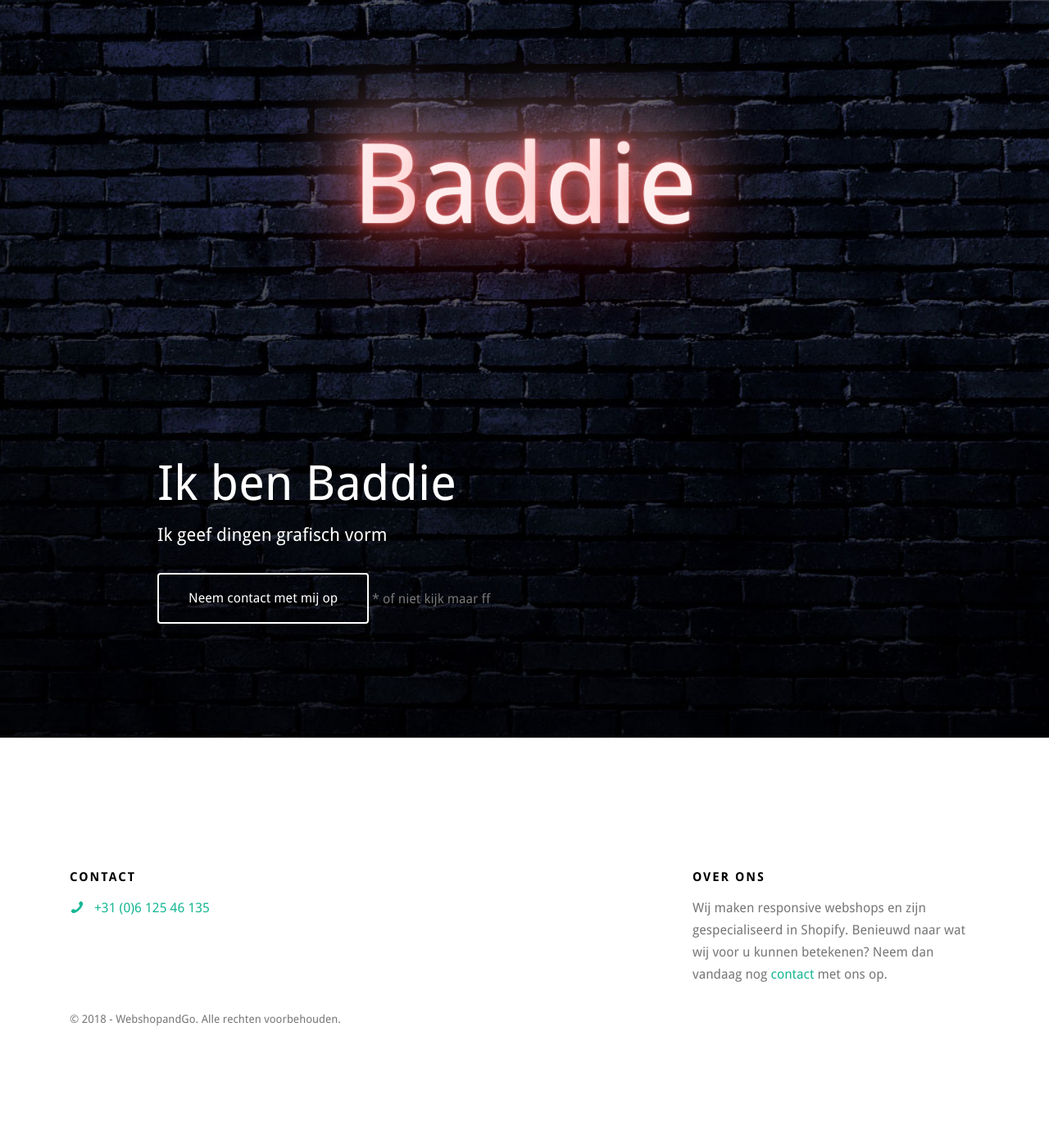
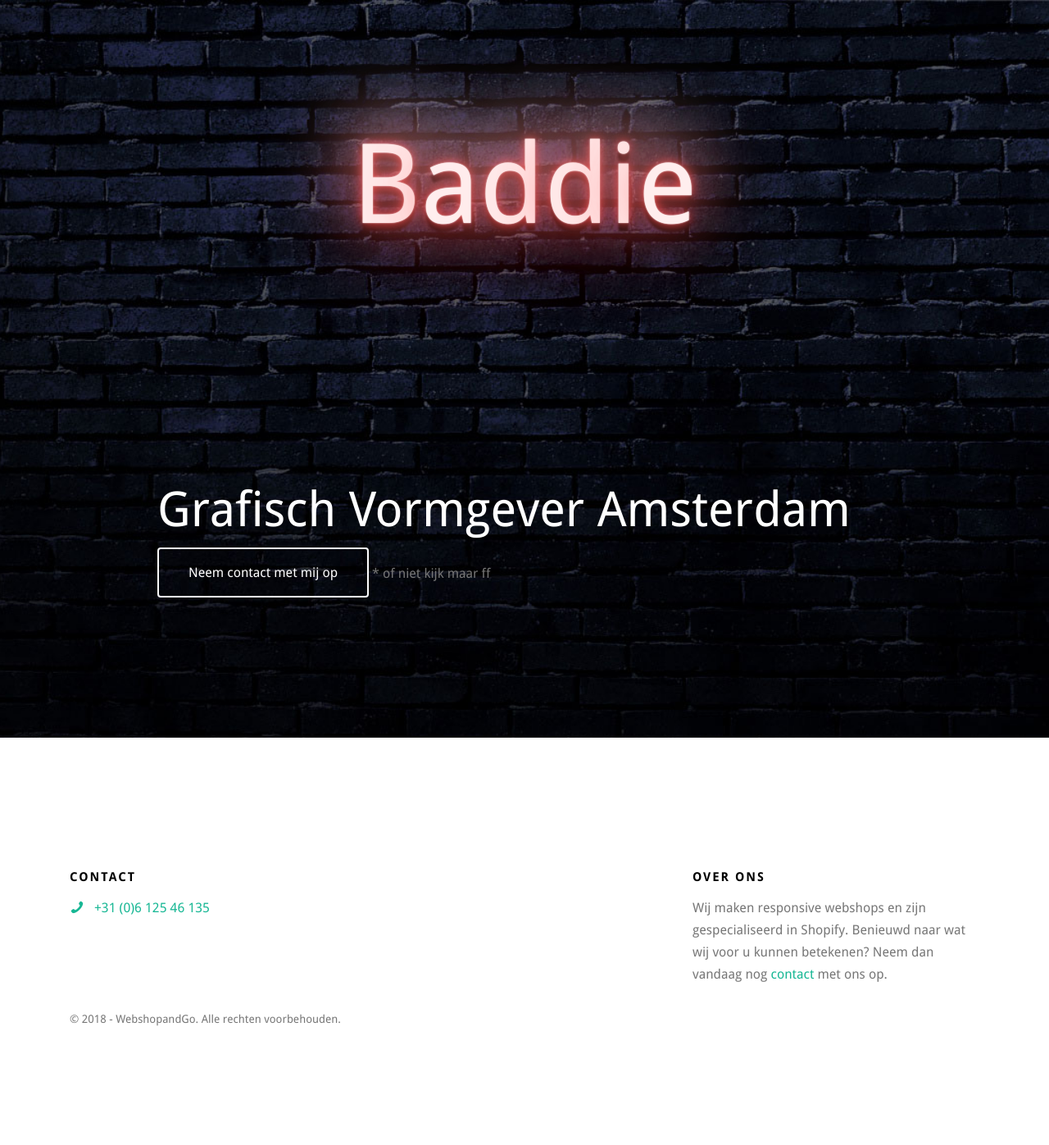
Before and after one commit to apsweb/baddie, a Jekyll site: the page built from index.md, in a window 1280 px wide. Shown: the whole page at 82% size. Built offline with Jekyll 4.4.1, drawn with Linux system fonts in a browser that asks for light colours; some web fonts are replaced.

Commit message:
Updated '_includes/headerhome.html' via CloudCannon

```diff
--- a/_includes/headerhome.html
+++ b/_includes/headerhome.html
@@ -1,12 +1,12 @@
 
 	<header id="gtco-header" class="gtco-cover" role="banner" style="background-image:url({{ site.data.settings.header_image }});">
 
-	<h1 class="neon"><b>B<span>ad</span>d<span>i</span>e</b></h1>
+	<div class="neon"><b>B<span>ad</span>d<span>i</span>e</b></div>
 
 	<div class="display-tc">
-							<h1 class="animate-box editable" data-animate-effect="fadeInUp">Ik ben Baddie</h1>
-							<h2 class="animate-box editable" data-animate-effect="fadeInUp">Ik geef dingen grafisch vorm</h2>
-							<p class="animate-box" data-animate-effect="fadeInUp"><a class="btn btn-white btn-lg btn-outline editable" href="/contact">Neem contact met mij op</a><span>* of niet kijk maar ff</span></p>
+
+							<h1 class="animate-box editable" data-animate-effect="fadeInUp">Grafisch Vormgever Amsterdam</h1>
+							<p class="animate-box" data-animate-effect="fadeInUp"><a class="btn btn-white btn-lg btn-outline editable" href="/contact">Neem contact met mij op</a><span class="ofniet">* of niet kijk maar ff</span></p>
 	</div>
 
 
```
